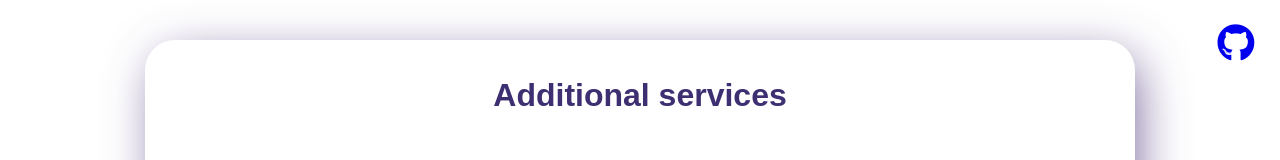
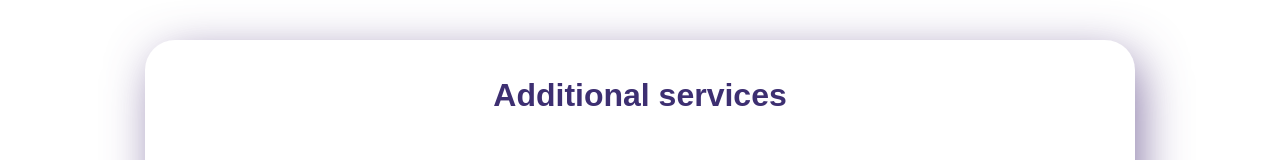
Before and after one commit to arthurvoloshyn/PriceList, a React (Create React App) app: page / in a window 1280 px wide. Shown: the top 160 px of the page. Built offline with nearby package versions, Linux system fonts and the light colour scheme.

Commit message:
Remove the header component

```diff
--- a/public/index.html
+++ b/public/index.html
@@ -4,6 +4,7 @@
     <meta charset="utf-8" />
     <link rel="icon" href="%PUBLIC_URL%/favicon.ico" />
     <meta name="viewport" content="width=device-width, initial-scale=1" />
+    <meta http-equiv="X-UA-Compatible" content="ie=edge" />
     <meta name="theme-color" content="#000000" />
     <meta
       name="description"
--- a/src/App.js
+++ b/src/App.js
@@ -1,14 +1,12 @@
 import React from 'react';
 
 import Price from './containers/Price';
-import Header from './components/Header';
 
 import './style/normalize.css';
 import './style/App.css';
 
 const App = () => (
   <div className="App">
-    <Header />
     <Price />
   </div>
 );
--- a/src/components/Header.js
+++ /dev/null
@@ -1,11 +0,0 @@
-import React from 'react';
-
-const Header = () => (
-  <header>
-    <a target="_blank" rel="noopener noreferrer" title="View code" href="https://github.com/ArturW1998/PriceList/">
-      <i className="fab fa-github" />
-    </a>
-  </header>
-);
-
-export default Header;
--- a/src/containers/Price.js
+++ b/src/containers/Price.js
@@ -1,7 +1,7 @@
 import React, { Component } from 'react';
 import cn from 'classnames';
 
-import { products } from '../utils';
+import { products } from '../constants';
 
 import Input from '../components/Input';
 
--- a/src/style/App.css
+++ b/src/style/App.css
@@ -247,17 +247,3 @@ h3 {
     font-size: 30px;
   }
 }
-
-.fa-github {
-  font-size: 38px;
-  position: absolute;
-  right: 2%;
-  top: 3%;
-  transition: all 0.1s linear;
-}
-
-.fa-github:hover {
-  color: #dca118;
-  cursor: pointer;
-  font-size: 42px;
-}
```
Also changed, not shown: src/constants/index.js (renamed from src/utils/index.js).
